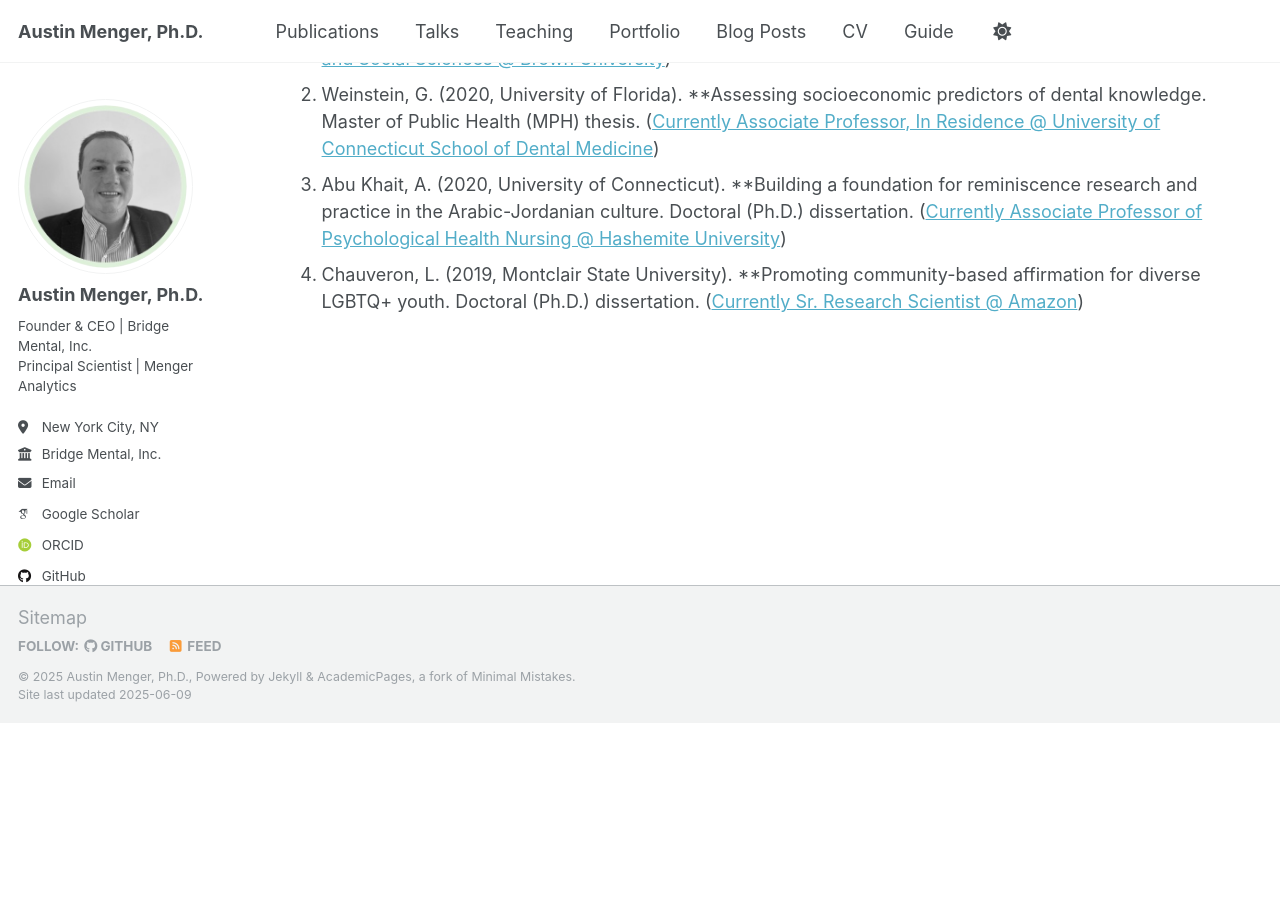
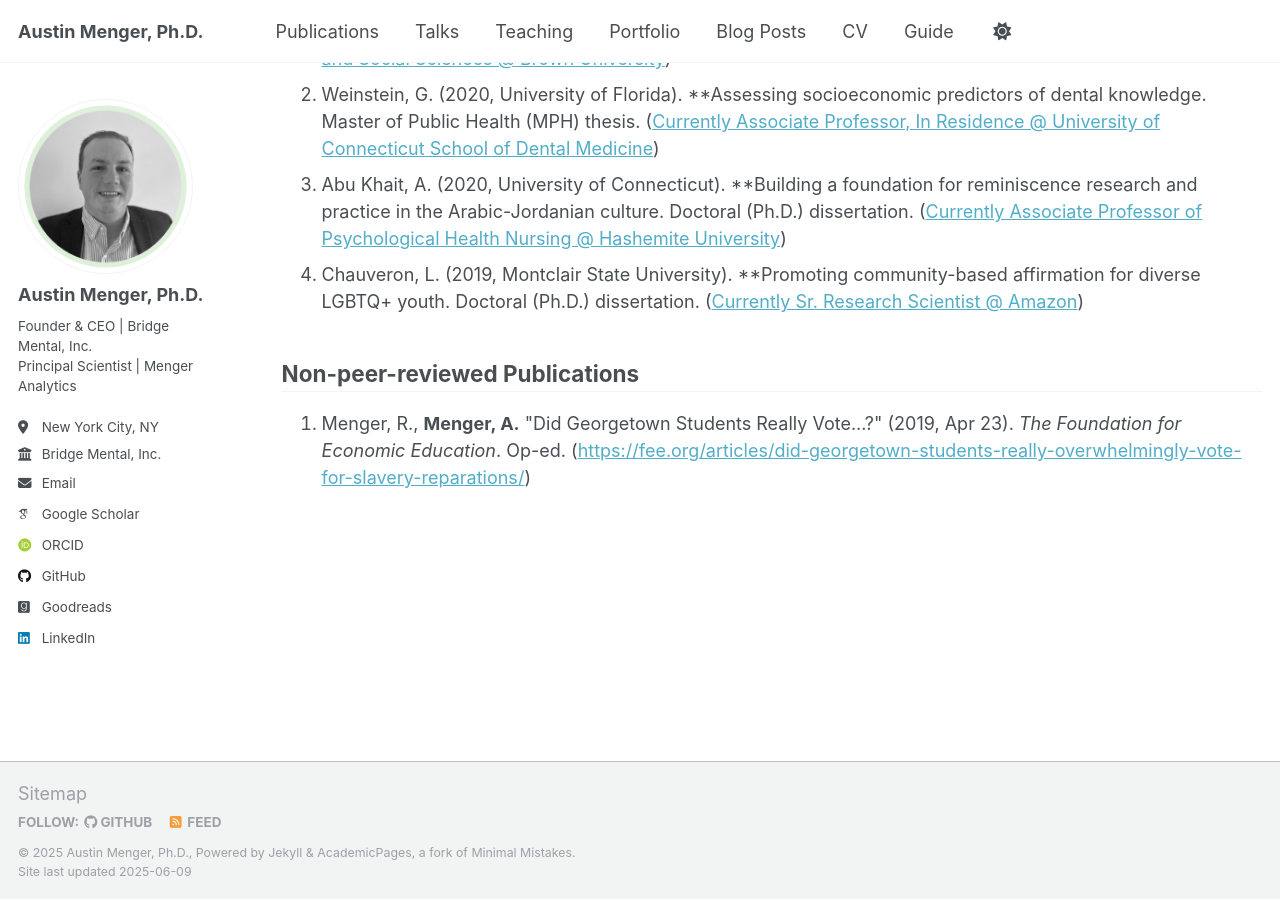
Before and after one commit to austinmenger/austinmenger.github.io, a Jekyll site: the page built from _pages/publications.html, in a window 1280 px wide and 900 px high, scrolled down 1892 px. Built offline with Jekyll 4.4.1, drawn with Linux system fonts in a browser that asks for light colours; some web fonts are replaced; before the commit the page ends 2615 px from its top, so only the background shows below that.

Commit message:
Update publications.html

```diff
--- a/_pages/publications.html
+++ b/_pages/publications.html
@@ -49,6 +49,13 @@ author_profile: true
   <li>Chauveron, L. (2019, Montclair State University). **Promoting community-based affirmation for diverse LGBTQ+ youth. Doctoral (Ph.D.) dissertation. (<a href="https://www.linkedin.com/in/lisa-chauveron-ph-d-09aa5219">Currently Sr. Research Scientist @ Amazon</a>) </li>
 </ol>
 
+
+<h2 style="margin-bottom: 0.2em;">Non-peer-reviewed Publications</h2>
+<hr style="margin-top: 0.2em;" />
+
+<ol>
+  <li>Menger, R., <strong> Menger, A.</strong> "Did Georgetown Students Really Vote...?" (2019, Apr 23). <em> The Foundation for Economic Education</em>. Op-ed. (<a href="https://fee.org/articles/did-georgetown-students-really-overwhelmingly-vote-for-slavery-reparations/">https://fee.org/articles/did-georgetown-students-really-overwhelmingly-vote-for-slavery-reparations/</a>)</li>
+</ol>
 <!-- New style rendering if publication categories are defined
 {% if site.publication_category %}
   {% for category in site.publication_category  %}
```
